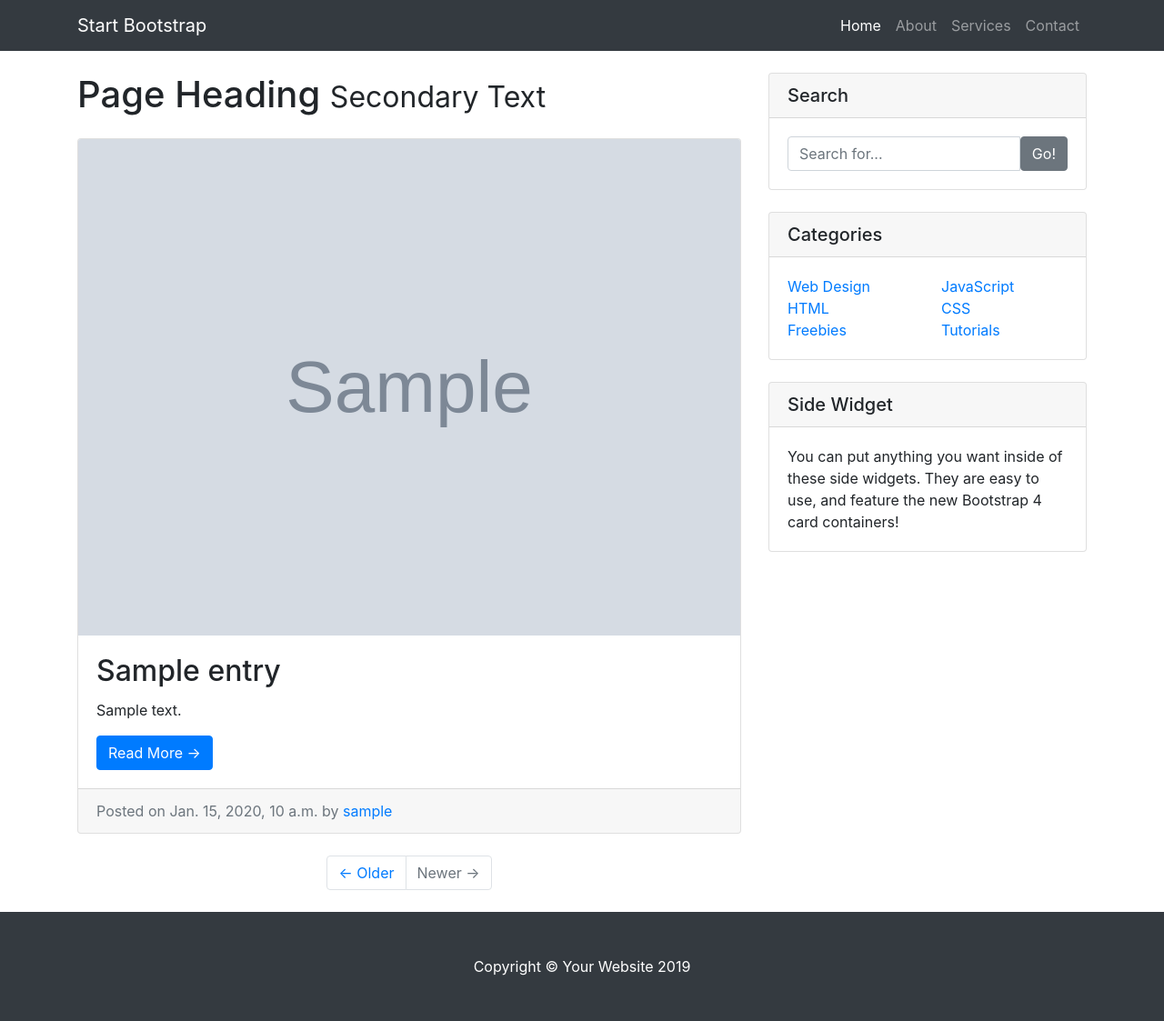
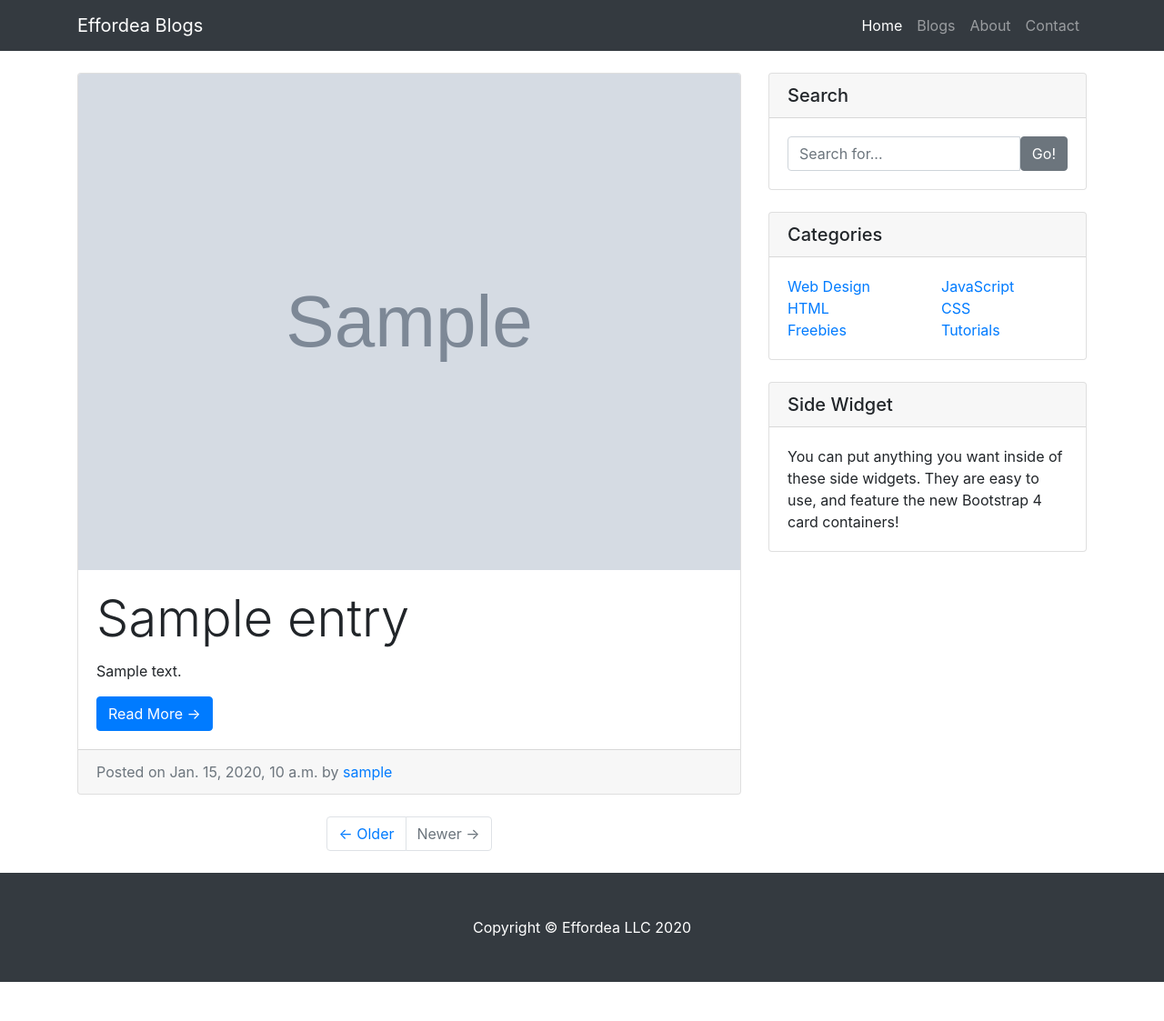
Before and after one commit to mubashirjamali101/blog, a Django app: page / in a window 1280 px wide. Shown: the whole page at 91% size. After the commit the page ends 1080 px from the top, so only its background shows below. Run offline with Django 3.2, Linux system fonts and the light colour scheme; tables that the repository leaves empty hold one stand-in row (values such as "Sample post"); grey boxes marked "Sample" are stand-in pictures; some libraries are stand-ins or nearby versions.

Commit message:
added full blog reading page

```diff
--- a/entries/templates/entries/base.html
+++ b/entries/templates/entries/base.html
@@ -10,7 +10,7 @@
   <meta name="description" content="">
   <meta name="author" content="">
 
-  <title>Blog Home - Start Bootstrap Template</title>
+  <title>Effordea Blogs</title>
 
   <!-- Bootstrap core CSS -->
   <link href="{% static 'entries/vendor/bootstrap/css/bootstrap.min.css' %}" rel="stylesheet">
@@ -25,7 +25,7 @@
   <!-- Navigation -->
   <nav class="navbar navbar-expand-lg navbar-dark bg-dark fixed-top">
     <div class="container">
-      <a class="navbar-brand" href="#">Start Bootstrap</a>
+      <a class="navbar-brand" href="{% url 'blog-home' %}">Effordea Blogs</a>
       <button class="navbar-toggler" type="button" data-toggle="collapse" data-target="#navbarResponsive" aria-controls="navbarResponsive" aria-expanded="false" aria-label="Toggle navigation">
         <span class="navbar-toggler-icon"></span>
       </button>
@@ -37,10 +37,10 @@
             </a>
           </li>
           <li class="nav-item">
-            <a class="nav-link" href="#">About</a>
+            <a class="nav-link" href="#">Blogs</a>
           </li>
           <li class="nav-item">
-            <a class="nav-link" href="#">Services</a>
+            <a class="nav-link" href="#">About</a>
           </li>
           <li class="nav-item">
             <a class="nav-link" href="#">Contact</a>
@@ -56,23 +56,9 @@
     <div class="row">
 
       <!-- Blog Entries Column -->
-      <div class="col-md-8">
-
-        <h1 class="my-4">Page Heading
-          <small>Secondary Text</small>
-        </h1>
+      <div class="col-md-8 mt-4">
 
        {% block content %} {% endblock %}
-
-        <!-- Pagination -->
-        <ul class="pagination justify-content-center mb-4">
-          <li class="page-item">
-            <a class="page-link" href="#">&larr; Older</a>
-          </li>
-          <li class="page-item disabled">
-            <a class="page-link" href="#">Newer &rarr;</a>
-          </li>
-        </ul>
 
       </div>
 
@@ -146,7 +132,7 @@
   <!-- Footer -->
   <footer class="py-5 bg-dark">
     <div class="container">
-      <p class="m-0 text-center text-white">Copyright &copy; Your Website 2019</p>
+      <p class="m-0 text-center text-white">Copyright &copy; Effordea LLC 2020</p>
     </div>
     <!-- /.container -->
   </footer>
--- a/entries/templates/entries/index.html
+++ b/entries/templates/entries/index.html
@@ -9,9 +9,9 @@
     <div class="card mb-4">
         <img class="card-img-top" src="{{ entry.entry_image_url }}" alt="Card image cap">
         <div class="card-body">
-          <h2 class="card-title">{{ entry.entry_title }}</h2>
-          <p class="card-text">{{ entry.entry_text }}</p>
-          <a href="#" class="btn btn-primary">Read More &rarr;</a>
+          <h2 class="card-title display-4">{{ entry.entry_title }}</h2>
+          <p class="card-text">{{ entry.entry_text|truncatechars:200 }}</p>
+          <a href="{% url 'entry-detail' entry.pk %}" class="btn btn-primary">Read More &rarr;</a>
         </div>
         <div class="card-footer text-muted">
           Posted on {{ entry.entry_date }} by
@@ -21,4 +21,14 @@
 
       {% endfor %}
 
+      <!-- Pagination -->
+      <ul class="pagination justify-content-center mb-4">
+        <li class="page-item">
+          <a class="page-link" href="#">&larr; Older</a>
+        </li>
+        <li class="page-item disabled">
+          <a class="page-link" href="#">Newer &rarr;</a>
+        </li>
+      </ul>
+
   {% endblock %}
--- a/entries/urls.py
+++ b/entries/urls.py
@@ -1,7 +1,9 @@
 from django.urls import path
 
-from .views import HomeView
+from .views import HomeView, EntryView, CreateEntryView
 
 urlpatterns = [
-    path('', HomeView.as_view(), name="Blog - Home") #needs to be completed
+    path('', HomeView.as_view(), name="blog-home"),
+    path('entry/<int:pk>/',EntryView.as_view(), name = "entry-detail"),
+    path('create_entry', CreateEntryView.as_view(), name = "create_entry")
 ]
--- a/entries/views.py
+++ b/entries/views.py
@@ -1,5 +1,5 @@
 from django.shortcuts import render
-from django.views.generic import ListView
+from django.views.generic import ListView, DetailView, CreateView
 from .models import Entry
 
 class HomeView(ListView):
@@ -7,4 +7,12 @@ class HomeView(ListView):
     template_name = 'entries/index.html'
     context_object_name = "blog_entries"
 
-# Create your views here.
+
+class EntryView(DetailView):
+    model = Entry
+    template_name = 'entries/entry_detail.html'
+
+class CreateEntryView(CreateView):
+    model = Entry
+    template_name = 'entries/create_entry.html'
+    fields = ['title', 'text']
```
Also changed, not shown: entries/templates/entries/entry_detail.html (added, +22 -0 lines), entries/templates/entries/create_entry.html (added).
